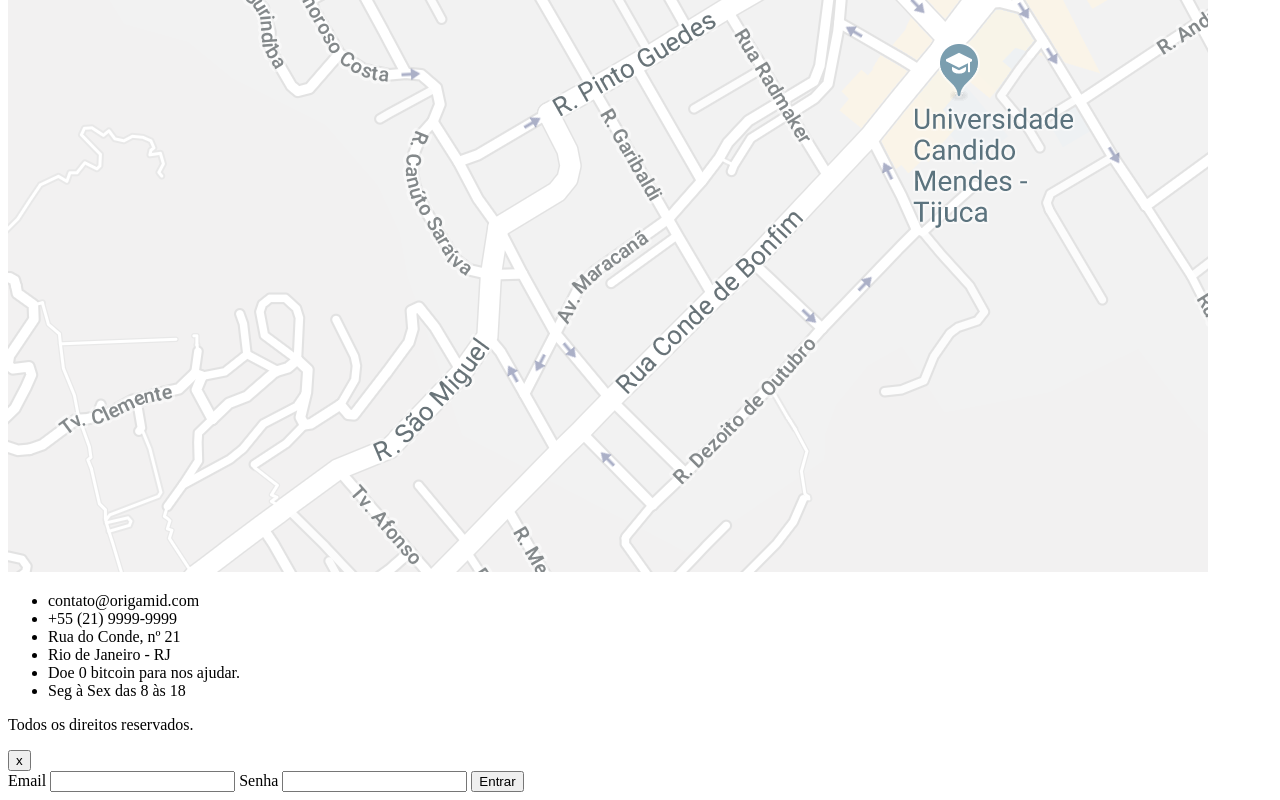
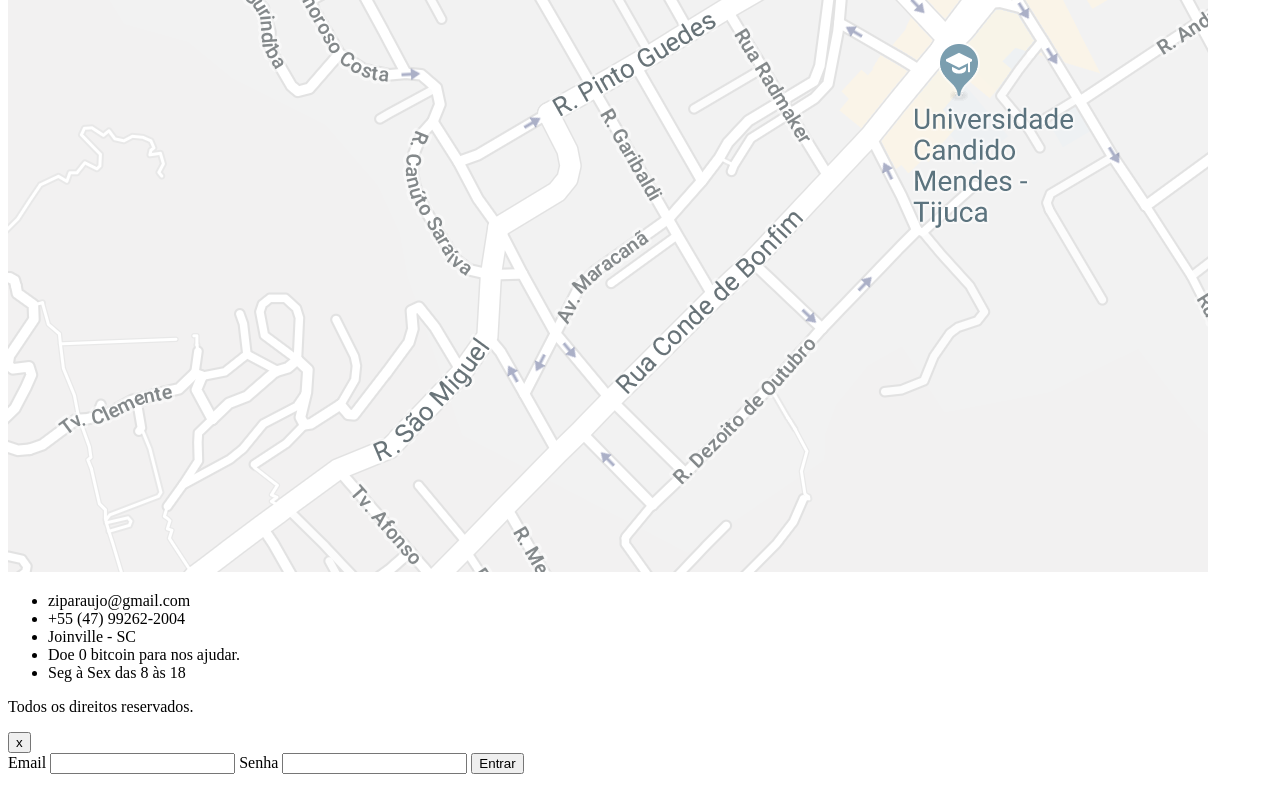
Before and after one commit to ziparaujo/animais-fantasticos, a website built with webpack: page index.html in a window 1280 px wide. Shown: the part 7882-8682 px from the top of the page. Built offline with nearby package versions, Linux system fonts and the light colour scheme; no server answers; files whose address does not match are found by name.

Commit message:
att dados

```diff
--- a/index.html
+++ b/index.html
@@ -135,10 +135,9 @@
         <img src="img/mapa.png">
       </div>
       <ul class="dados">
-        <li>contato@origamid.com</li>
-        <li>+55 (21) 9999-9999</li>
-        <li>Rua do Conde, nº 21</li>
-        <li>Rio de Janeiro - RJ</li>
+        <li>ziparaujo@gmail.com</li>
+        <li>+55 (47) 99262-2004</li>
+        <li>Joinville - SC</li>
         <li>Doe <span class="btc-preco">0</span> bitcoin para nos ajudar.</li>
         <li data-semana="1, 2, 3, 4, 5" data-horario="8,18">Seg à Sex das 8 às 18</li>
       </ul>
```
